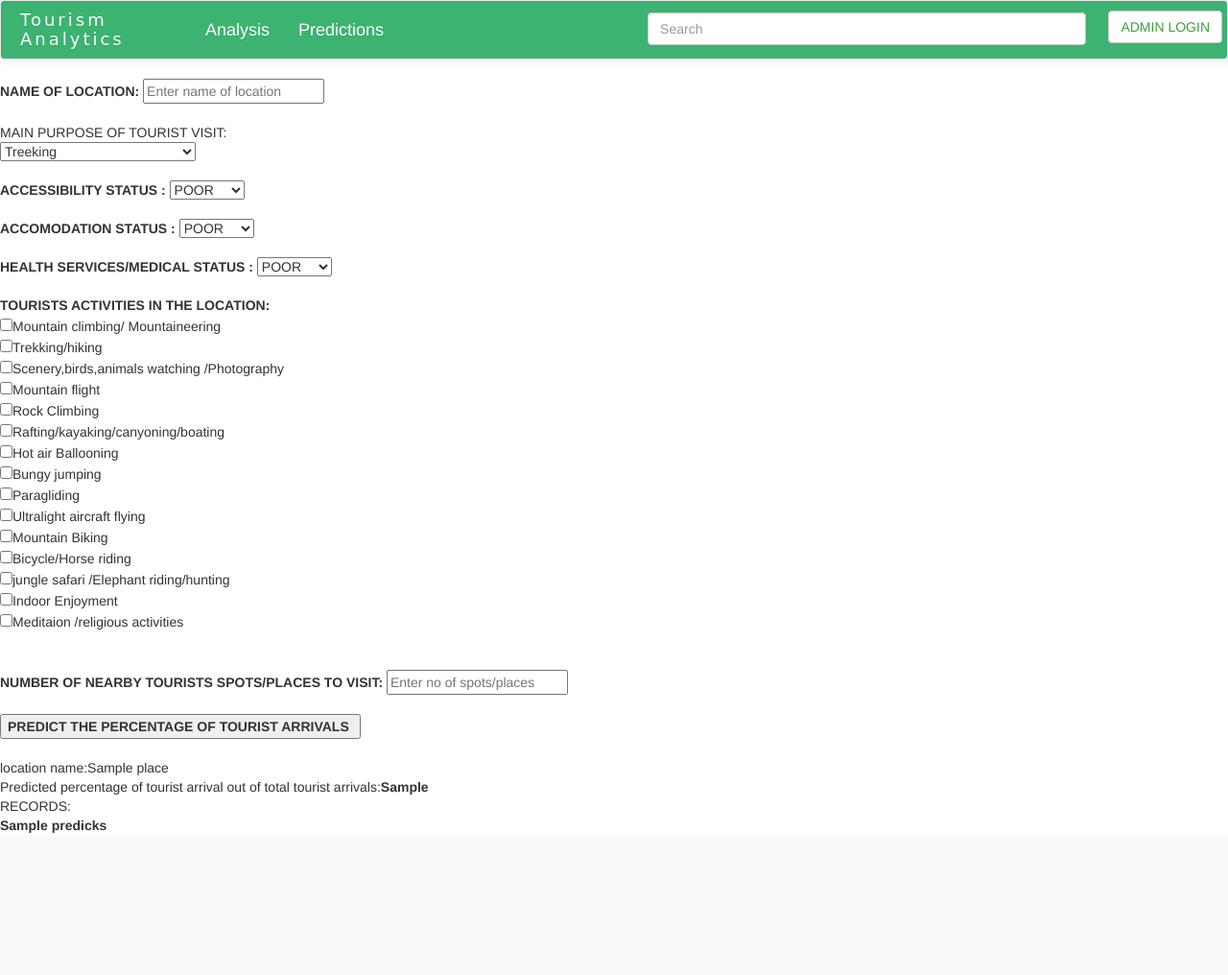
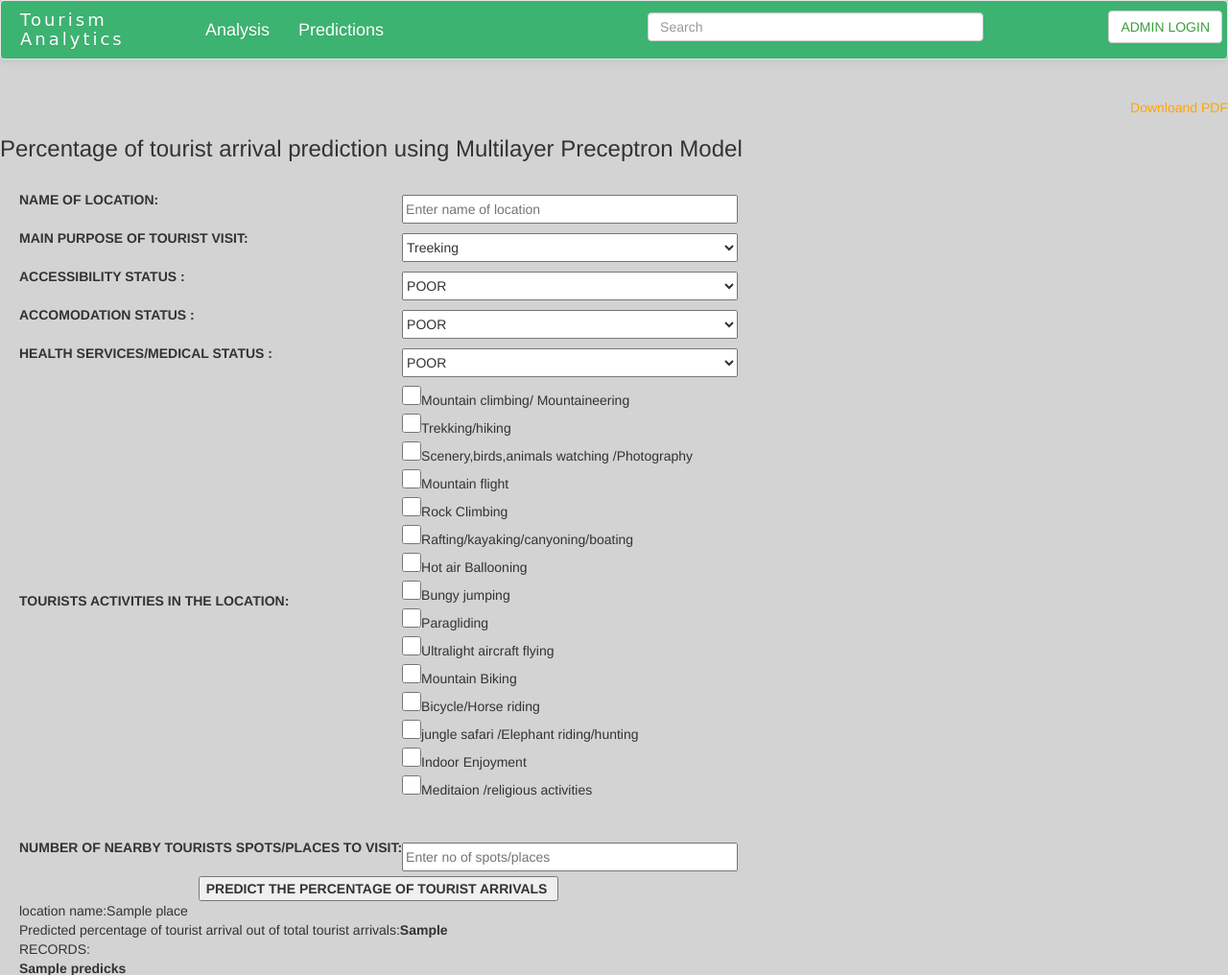
Before and after one commit to sakarmainali/Tourism-Analytics-Nepal, a Django app: template PredictionEngine/templates/PredictionEngine/predicts.html in a window 1280 px wide. Shown: the top 1016 px of the page at 96% size. Before the commit the page ends 868 px from the top, so only its background shows below. Run offline with Django 3.2, Linux system fonts and the light colour scheme; the template is opened without the code that fills it: most values are stand-ins (such as "Sample title", 1, 10 or a date in 2020); some libraries are stand-ins or nearby versions; some web fonts are replaced.

Commit message:
Analytics reports(PDFs) download functionality updated with user inputs , results and image contents

```diff
--- a/PredictionEngine/templates/PredictionEngine/predicts.html
+++ b/PredictionEngine/templates/PredictionEngine/predicts.html
@@ -2,55 +2,109 @@
 
 
 {% block content %}
-{% comment %}
+<br>
 <div align="right">
  <a href="{% url 'ppdf_view' all_details.id %}"><span style="color:orange">Downloand PDF </span> </a><br>
-</div>  {% endcomment %}
+</div>
 
+<style>
+body{
+  background-color:lightgray;
+}
+.predictionfrom{
+  background-color:lightgray;
+  margin: -20px 0px 0px 0px;
+  padding:0px 10px 0px 20px;
+  display:inline-block;
+}
+input[type='text']{
+  height:30px;
+  width:350px;
+}
+select{
+  height:30px;
+  width:350px;
+}
+input[type='checkbox']{
+  width:20px;
+  height:20px;
+}
+.predictionindex{
+  display:inline-block;
+  background:url('../id1.png');
+  background-color:lightgray;
+   width:45%;
+  float:right;
 
+}
+#indextable,.th{
+  border:1px solid black;
+  text-align:center;
+  padding:5px;
 
+}
+#indextable{
+  margin-right:20px;
+  box-shadow:0px 0px 5px #000000;
+
+}
+.access{
+  padding-left:35%;
+  display:inline-block;
+  padding-top:20px;
+
+}
+
+</style>
+<h3>Percentage of tourist arrival prediction using Multilayer Preceptron Model</h3>
+<div class="predictionfrom">
 <form method="post">
 {% csrf_token %}
-<b>NAME OF LOCATION:</b>
-<input type="text" name="place" placeholder="Enter name of location" ><br><br>
- MAIN PURPOSE OF TOURIST VISIT:<br>
+<table>
+<tr><td>
+<b>NAME OF LOCATION:</b><br>
+<br></td><td>
+<input type="text" name="place" placeholder="Enter name of location" >  </td></tr>
+ <tr><td><b>MAIN PURPOSE OF TOURIST VISIT:</b><br>
+<br></td><td>
  <select name="Major purpose of visit">
 
     <option value="Treeking">Treeking</option>
     <option value="Treeking and Mountaineering">Treeking and Mountaineering</option>
     <option value="holiday and pleasure">holiday and pleasure</option>
     <option value="Pilgrimage visit">Pilgrimage visit</option>
-  </select>
-  <br>
-  <br>
-<b>ACCESSIBILITY STATUS :</b>
+  </select></td></tr>
+<tr><td>
+<b>ACCESSIBILITY STATUS :</b><br>
+<br></td><td>
  <select name="ACCESSIBILITY STATUS">
     <option value="p">POOR</option>
     <option value="f">FAIR</option>
     <option value="g">GOOD</option>
     <option value="b">BETTER</option>
-  </select>
-  <br>
-  <br>
-<b>ACCOMODATION STATUS :</b>
+  </select></tr></td>
+<tr><td>
+<b>ACCOMODATION STATUS :</b><br>
+<br></td><td>
  <select name="ACCOMODATION STATUS">
     <option value="p">POOR</option>
     <option value="f">FAIR</option>
     <option value="g">GOOD</option>
     <option value="b">BETTER</option>
-  </select>
-  <br>
-  <br>
-<b>HEALTH SERVICES/MEDICAL STATUS :</b>
+  </select></tr></td>
+  <tr><td>
+<b>HEALTH SERVICES/MEDICAL STATUS :</b><br>
+<br></td><td>
  <select name="MED STATUS">
     <option value="p">POOR</option>
     <option value="f">FAIR</option>
     <option value="g">GOOD</option>
     <option value="b">BETTER</option>
-  </select>
-  <br>
-  <br>
+  </select></tr></td>
+
+  <tr><td>
 <b>TOURISTS ACTIVITIES IN THE LOCATION:</b><br>
+<br></td><td>
 <input type="checkbox" name=C1 value="1">Mountain climbing/ Mountaineering<br>
 <input type="checkbox" name=C2 value="1">Trekking/hiking<br>
 <input type="checkbox" name=C3 value="1">Scenery,birds,animals watching /Photography<br>
@@ -65,17 +119,19 @@
 <input type="checkbox" name=C12 value="1">Bicycle/Horse riding<br>
 <input type="checkbox" name=C13 value="1">jungle safari /Elephant riding/hunting<br>
 <input type="checkbox" name=C14 value="1">Indoor Enjoyment <br>
-<input type="checkbox" name=C15 value="1">Meditaion /religious activities<br>
+<input type="checkbox" name=C15 value="1">Meditaion /religious activities<br><br>
+<br>
+</tr></td>
 
-<br>
-<br>
-<b>NUMBER OF NEARBY TOURISTS SPOTS/PLACES TO VISIT:</b>
-<input type="text" name="spots" placeholder="Enter no of spots/places">
-<br>
-<br>
+<tr><td>
+<b>NUMBER OF NEARBY TOURISTS SPOTS/PLACES TO VISIT:</b><br>
+<br></td><td>
+<input type="text" name="spots" placeholder="Enter no of spots/places"></td></tr>
+<tr><td colspan="2" align="center">
 <b><input type="submit" name="S" value="PREDICT THE PERCENTAGE OF TOURIST ARRIVALS "> </b>
+</td></tr>
 </form>
-<br>
+<br><tr><td  colspan="2">
 location name:{{place}}<br>
 Predicted percentage of tourist arrival out of total tourist arrivals:<b>{{new_prediction}}</b>
 
@@ -88,5 +144,62 @@
 </b>
 <br>
 {{message}}
+</tr></td>
 
+</table>
+</div >
+<div class="predictionindex">
+<div class="access">
+<strong>ACCESSIBILITY</strong></div><br>
+<sub>(References:-Department of Roads of Nepal(map)-Civil Aviation Authority of Nepal (CAAN)(map))</sub>
+<table id="indextable">
+  <tr>
+    <th class="th">Poor</th>
+    <th class="th">Fair</th>
+    <th class="th">Good</th>
+    <th class="th">Better</th>
+  </tr>
+   <tr>
+    <td class="th">-Only local track, trials roads</td>
+    <td class="th">-Only graveled or secondary roads </td>
+    <td class="th">-Metaled or primary roads or feeder road<br>-Railways<br>-National domestic airports</td>
+    <td class="th">-Highway<br>-International Airport</td>
+  </tr>
+</table>
+<div class="access">
+<strong>ACCOMODATION</strong></div><br>
+<sub>(References:-Hotel association Nepal(records))</sub>
+<table id="indextable">
+  <tr>
+    <th class="th">Poor</th>
+    <th class="th">Fair</th>
+    <th class="th">Good</th>
+    <th class="th">Better</th>
+  </tr>
+   <tr>
+    <td class="th">-Local shops/teahouse and simple home stays</td>
+    <td class="th">-Local hotels and lodges<br>-Well managed or tourism-oriented homestays and guest houses </td>
+    <td class="th">-Tourist standard hotels<br>-Tourist class lodge<br>-Registered resorts</td>
+    <td class="th">- Registered star hotels and lodges<br>-Larger hotels for tourist accommodationt</td>
+  </tr>
+</table>
+<div class="access">
+<strong>HEALTH & MEDICAL</strong></div><br>
+<sub>(References:-Ministry of health and population(map))</sub>
+<table id="indextable">
+  <tr>
+    <th class="th">Poor</th>
+    <th class="th">Fair</th>
+    <th class="th">Good</th>
+    <th class="th">Better</th>
+  </tr>
+   <tr>
+    <td class="th">-Only simple sub-health post and health posts</td>
+    <td class="th">-Primary health care center<br>-Community hospital </td>
+    <td class="th">-Private clinics<br>-Private small hospitals<br>-District hospitals</td>
+    <td class="th">-Zonal, Regional Central gov hospitals</td>
+  </tr>
+</table>
+
+</div>
 {% endblock content %}
```
Also changed, not shown: FrontendNavigator/templates/pdf_format.html (+16 -9 lines), FrontendNavigator/templates/pdf_format2.html (+62 -28 lines), PredictionEngine/views.py (+27 -10 lines), PredictionEngine/static/img/id11.png (added), PredictionEngine/static/img/pid2.png (added), PredictionEngine/static/img/status_def.JPG (added), 2 other files.
